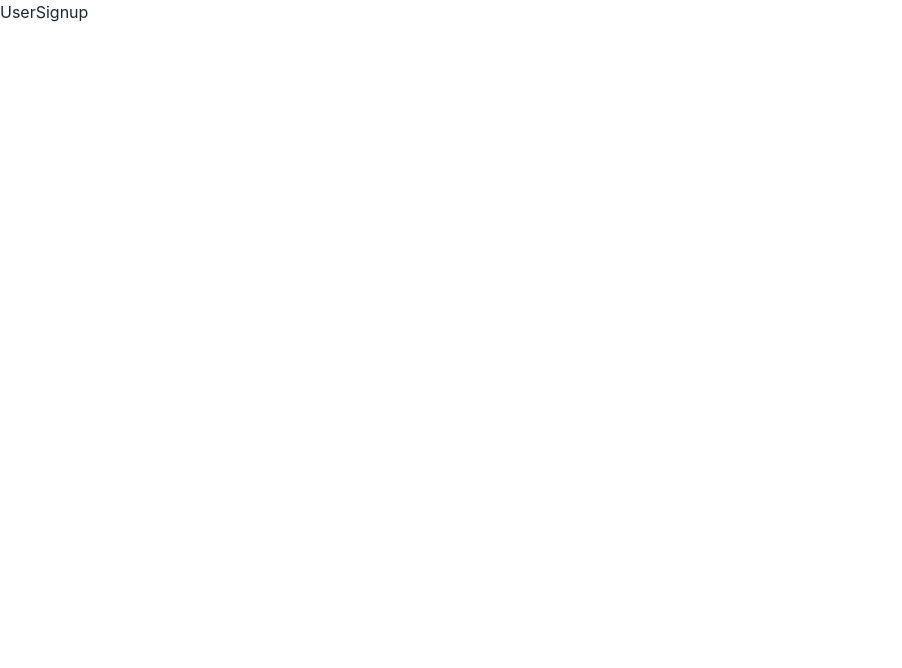
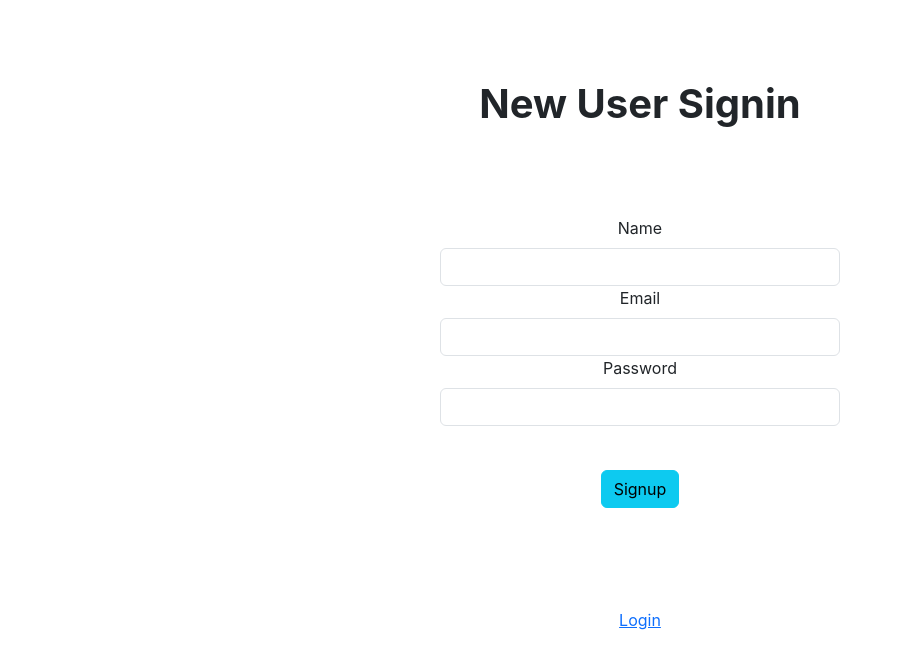
Before and after one commit to MiniPaul/Todo-app-frontend, a React (Create React App) app: page /signup in a window 1280 px wide. Shown: the top 668 px of the page, without its empty margins (0-902 px from the left). Built offline with nearby package versions, Linux system fonts and the light colour scheme.

Commit message:
todo frontend user sign up branch  created

```diff
--- a/src/App.css
+++ b/src/App.css
@@ -1,8 +1,3 @@
-img {
-  width: 200px;
-  height: auto;
-}
-
 button{
   margin:20px;
 }
--- a/src/Components/LoginPage.jsx
+++ b/src/Components/LoginPage.jsx
@@ -18,7 +18,6 @@ const LoginPage = () => {
                 console.log("Saved token : ",localStorage.getItem("token"))
                 navigate("/todo")
             }
-
 
         } catch (error) {
             alert("Error")
--- a/src/Components/UserSignup.jsx
+++ b/src/Components/UserSignup.jsx
@@ -1,8 +1,71 @@
-import React from 'react'
+import axios from 'axios'
+import React, { useState } from 'react'
+import { Link, useNavigate } from 'react-router-dom'
 
 const UserSignup = () => {
+
+    const navigate=useNavigate()
+
+    const[name,setname]=new useState('')
+    const[email,setEmail]=new useState('')
+    const[password,setPassword]=new useState('')
+
+    const handleSignup= async (event)=>{
+        const response = await axios.post("http://localhost:3005/todo/signup",{name,email,password})
+        console.log(response)
+        if(response.data.status == "success")
+        {
+            alert("Successfully Registered")
+        }
+        if(response.data.status == "failed")
+        {
+            alert("Email already registered           ")
+        }
+    }
+
+
   return (
-    <div>UserSignup</div>
+    <div>
+        <div class="custom-div"></div>
+        <div className="container">
+        <div className="row">
+                <div className="col col-12 col-sm-12 col-md-12 col-lg-12 col-xl-12 col-xxl-12">
+                <center>
+
+                    <h1><center><b>New User Signin</b></center></h1>
+
+                <div class="custom-div"></div>
+
+                <div className="col col-12 col-sm-12 col-md-12 col-lg-12 col-xl-12 col-xxl-12">
+                        <label htmlFor="" className="form-label">Name</label>
+                        <input type="text" className="form-control" name="name" value={name} onChange={(event)=>setname(event.target.value)} />
+                    </div>
+
+                    <div className="col col-12 col-sm-12 col-md-12 col-lg-12 col-xl-12 col-xxl-12">
+                        <label htmlFor="" className="form-label">Email</label>
+                        <input type="text" className="form-control" name="email" value={email} onChange={(event)=>setEmail(event.target.value)} />
+                    </div>
+
+                    <div className="col col-12 col-sm-12 col-md-12 col-lg-12 col-xl-12 col-xxl-12">
+                        <label htmlFor="" className="form-label">Password</label>
+                        <input type="password" className="form-control" name="password" value={password} onChange={(event)=>setPassword(event.target.value)} />
+                    </div>
+
+                <br />
+
+                    <div className="col col-12 col-sm-12 col-md-12 col-lg-12 col-xl-12 col-xxl-12">
+                    <button className="btn btn-info" onClick={handleSignup}>Signup</button>
+                    </div>
+
+                    <div class="custom-div"></div>
+
+                    <div><Link to="/">Login</Link></div>
+
+                </center>
+                </div>
+            </div>
+            </div>
+    </div>
   )
 }
 
```
